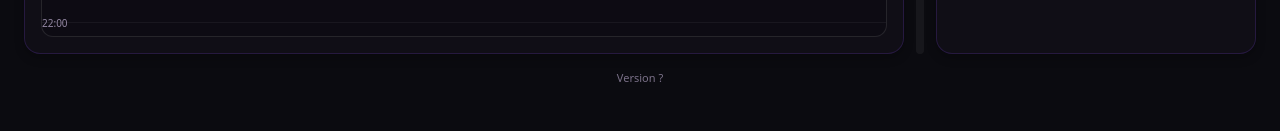
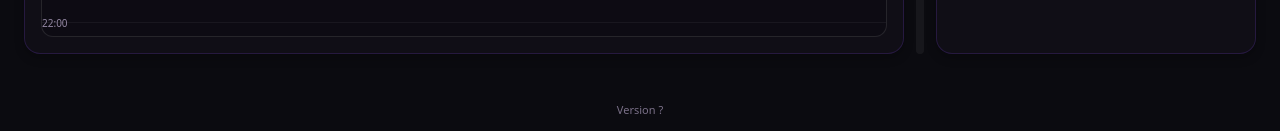
Before and after one commit to Qu3ntinS/NQ-Tracker, a React (Create React App) app: page / in a window 1280 px wide. Shown: the part 666-797 px from the top of the page. Built offline with nearby package versions, Linux system fonts and the light colour scheme.

Commit message:
UI: fix footer to bottom

```diff
--- a/src/App.js
+++ b/src/App.js
@@ -337,7 +337,7 @@ function App() {
         />
       )}
 
-      <div className="mt-4 text-[11px] text-purple-200/50 text-center">
+      <div className="fixed bottom-4 left-0 right-0 text-[11px] text-purple-200/50 text-center pointer-events-none">
         Version {appVersion}
       </div>
 
```
